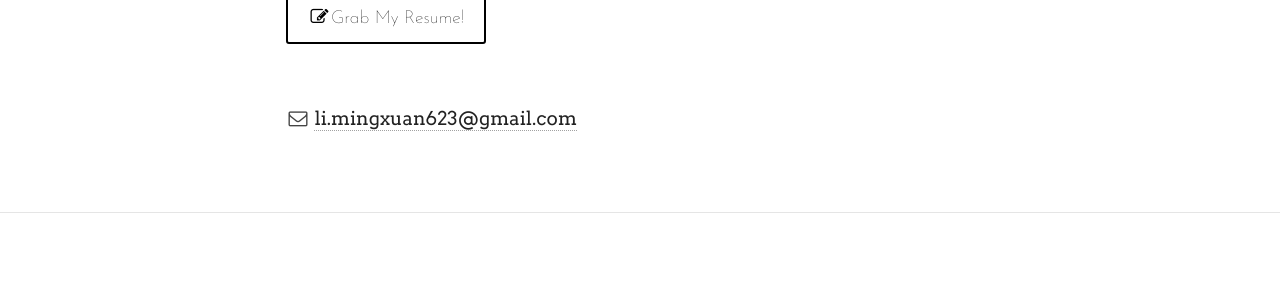
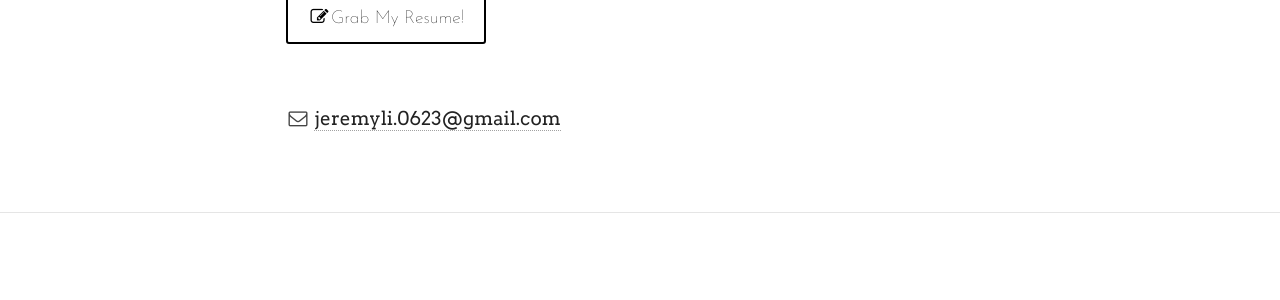
Before and after one commit to Jeremygarden/jeremygarden.github.io, a Jekyll site: the page built from about/index.md, in a window 1280 px wide. Shown: the part 1980-2280 px from the top of the page. Built offline with Jekyll 4.4.1, drawn with Linux system fonts in a browser that asks for light colours; nearby versions of some CDN libraries.

Commit message:
email updated

```diff
--- a/about/index.md
+++ b/about/index.md
@@ -26,4 +26,4 @@ Below is my email as well as the links to my social sites, feel free to contact
 
 <a href="{{ site.url }}/resume/Resume-Jeremy.pdf" class="btn" target="_blank"><i class="fa fa-edit fa-fw"></i>Grab My Resume!</a>
 
-<p><i class="fa fa-envelope-o fa-fw"></i>&nbsp;<a href="javascript:void(0)">li.mingxuan623@gmail.com</a></p>
+<p><i class="fa fa-envelope-o fa-fw"></i>&nbsp;<a href="javascript:void(0)">jeremyli.0623@gmail.com</a></p>
```
